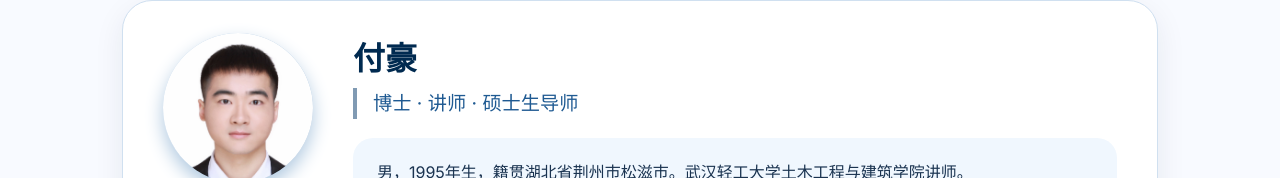
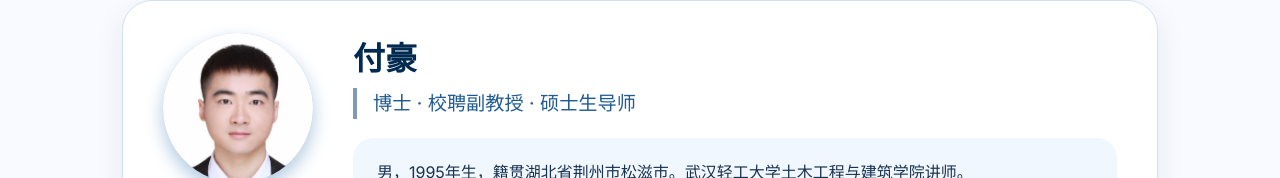
Before and after one commit to hxf992/Web_WHPU, a plain HTML site: page CV/fuhao.html in a window 1280 px wide. Shown: the part 158-336 px from the top of the page. Drawn offline with Linux system fonts and the light colour scheme.

Commit message:
Update subtitle for profile information

```diff
--- a/CV/fuhao.html
+++ b/CV/fuhao.html
@@ -332,7 +332,7 @@
         </div>
         <div class="profile-info">
             <h2>付豪</h2>
-            <div class="subtitle">博士 · 讲师 · 硕士生导师</div>
+            <div class="subtitle">博士 · 校聘副教授 · 硕士生导师</div>
             <div class="profile-desc">
                 <p>男，1995年生，籍贯湖北省荆州市松滋市。武汉轻工大学土木工程与建筑学院讲师。</p>
                 <p style="margin-top:0.5rem;">主要研究方向：铁路下部基础结构、3D打印多孔结构设计、机器学习。</p>
```
